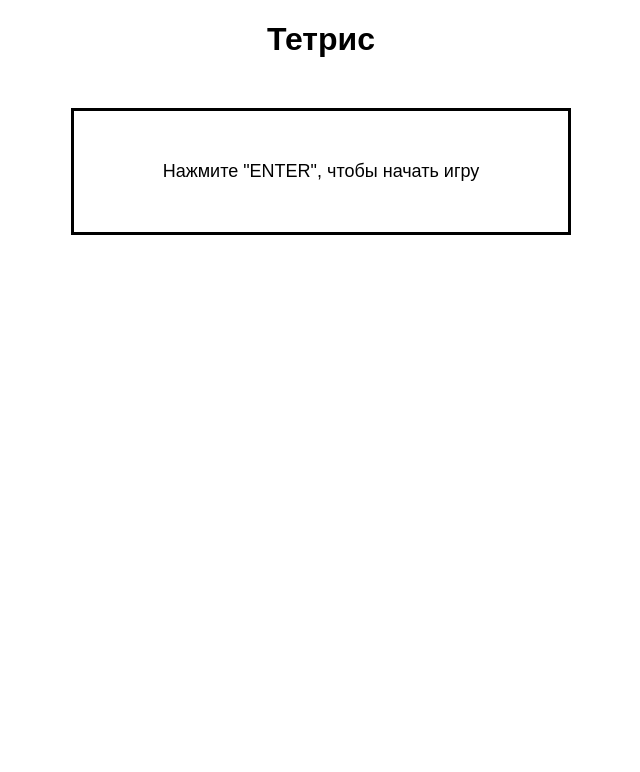
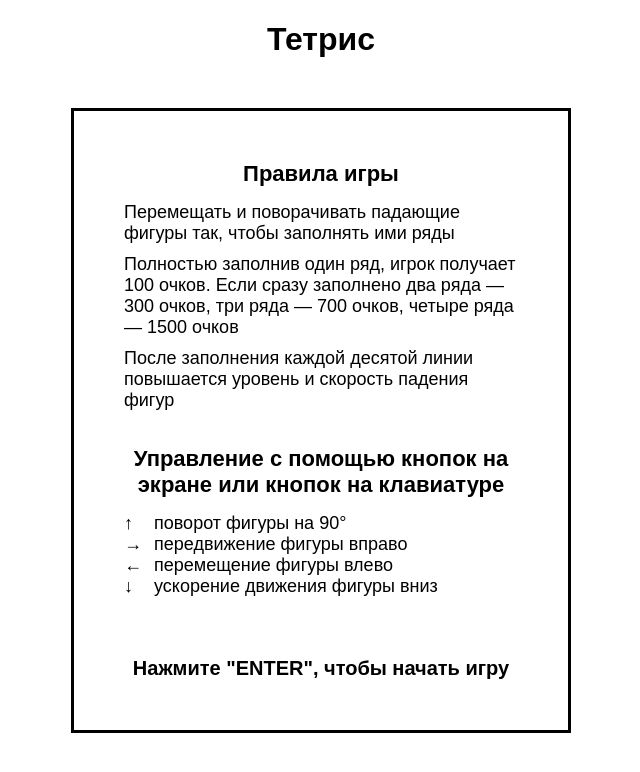
Before and after one commit to jullit-dev/tetris, a plain HTML site: page index.html in a window 1280 px wide. Shown: the whole page, without its empty margins (319-959 px from the left). Drawn offline with Linux system fonts and the light colour scheme.

Commit message:
add rules of the game

```diff
--- a/index.html
+++ b/index.html
@@ -1,5 +1,5 @@
 <!DOCTYPE html>
-<html lang="en">
+<html lang="ru">
 <head>
   <meta charset="UTF-8">
   <meta name="viewport" content="width=device-width, initial-scale=1.0">
--- a/modules/view.js
+++ b/modules/view.js
@@ -21,14 +21,34 @@ canvas = document.createElement('canvas');
 preview() {
   this.container.textContent = '';
   const preview = document.createElement('div');
-  preview.innerHTML = 'Нажмите "ENTER", чтобы начать игру';
+  preview.innerHTML = `
+  <div class="preview__rules rules">
+    <h2 class="rules__title preview__title">Правила игры</h2>
+    <ul>
+      <li class="rules__item">Перемещать и поворачивать падающие фигуры так, чтобы заполнять ими ряды</li>
+      <li class="rules__item">Полностью заполнив один ряд, игрок получает 100 очков. Если сразу заполнено два ряда — 300 очков, три ряда — 700 очков, четыре ряда — 1500 очков</li>
+      <li class="rules__item">После заполнения каждой десятой линии повышается уровень и скорость падения фигур</li>
+    </ul>
+  </div>
+  <div class="preview__control control">
+    <h2 class="control__title preview__title">Управление с помощью кнопок на экране или кнопок на клавиатуре</h2>
+    <ul class="control__list">
+      <li class="control__item"><span>&#8593;</span> поворот фигуры на 90&deg;</li>
+      <li class="control__item"><span>&#8594;</span> передвижение фигуры вправо</li>
+      <li class="control__item"><span>&#8592;</span> перемещение фигуры влево</li>
+      <li class="control__item"><span>&#8595;</span> ускорение движения фигуры вниз</li>
+      <!-- <li class="control__item">Кнопка "Пауза" или "Пробел" на клавиатуре остановить/продолжить игру</li> -->
+    </ul>
+  </div>
+  <div class="preview__start">Нажмите "ENTER", чтобы начать игру</div>
+  `;
   preview.style.cssText = `
     border: 3px solid black;
     font-size: 18px;
-    text-align: center;
     padding: 50px;
     grid-column: 1 / 3;
   `;
+  preview.classList.add('preview');
 
   this.container.append(preview);
 }
--- a/style.css
+++ b/style.css
@@ -1,3 +1,13 @@
+p {
+  margin: 0;
+}
+
+ul {
+  list-style-type: none;
+  padding: 0;
+  margin: 0;
+}
+
 body {
   font-family: sans-serif;
 }
@@ -24,3 +34,33 @@ body {
   border-top: 0;
   display: block;
 }
+
+.preview__rules {
+  margin-bottom: 35px;
+}
+
+.rules__item:not(:last-child) {
+  margin-bottom: 10px;
+}
+
+.preview__control {
+  margin-bottom: 60px;
+}
+
+.preview__title {
+  font-size: 22px;
+  text-align: center;
+  margin: 0;
+  margin-bottom: 15px;
+}
+
+.control__item {
+  display: grid;
+  grid-template-columns: 30px 1fr;
+}
+
+.preview__start {
+  text-align: center;
+  font-size: 20px;
+  font-weight: 700;
+}
```
